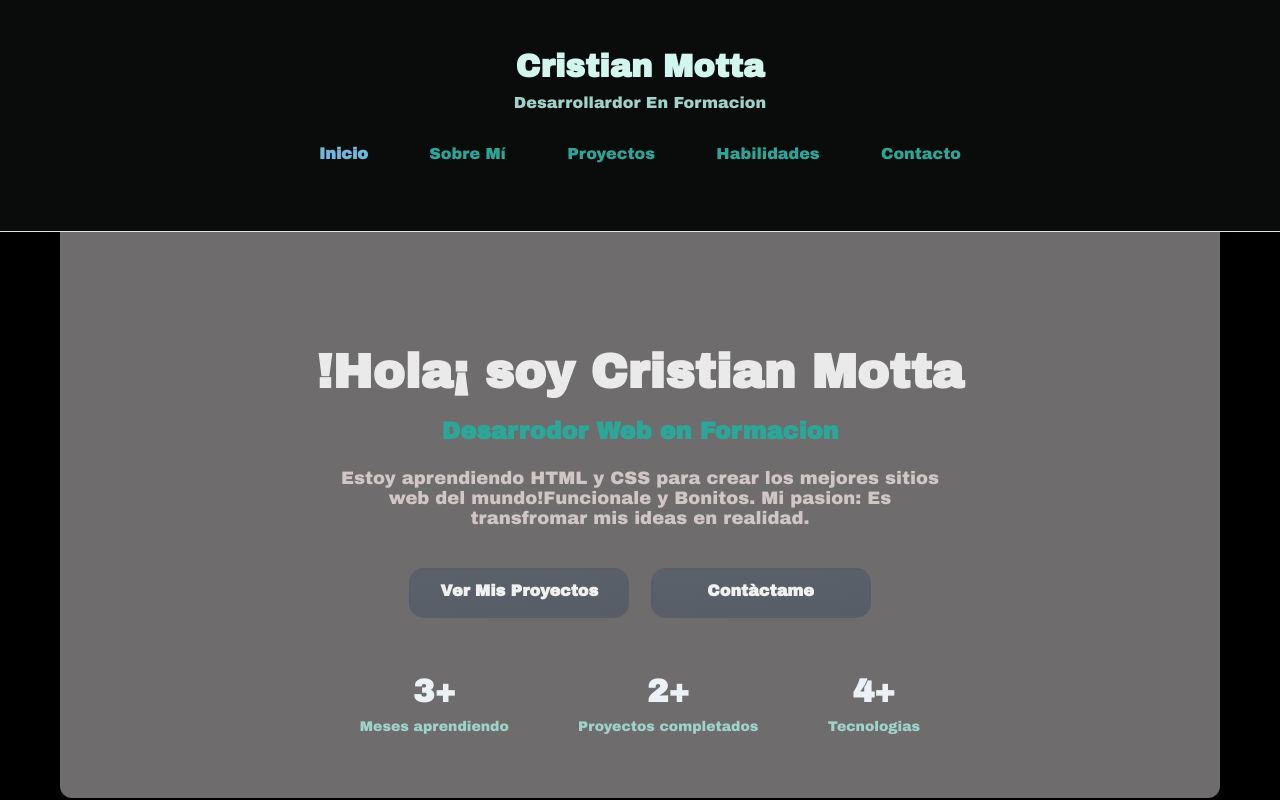
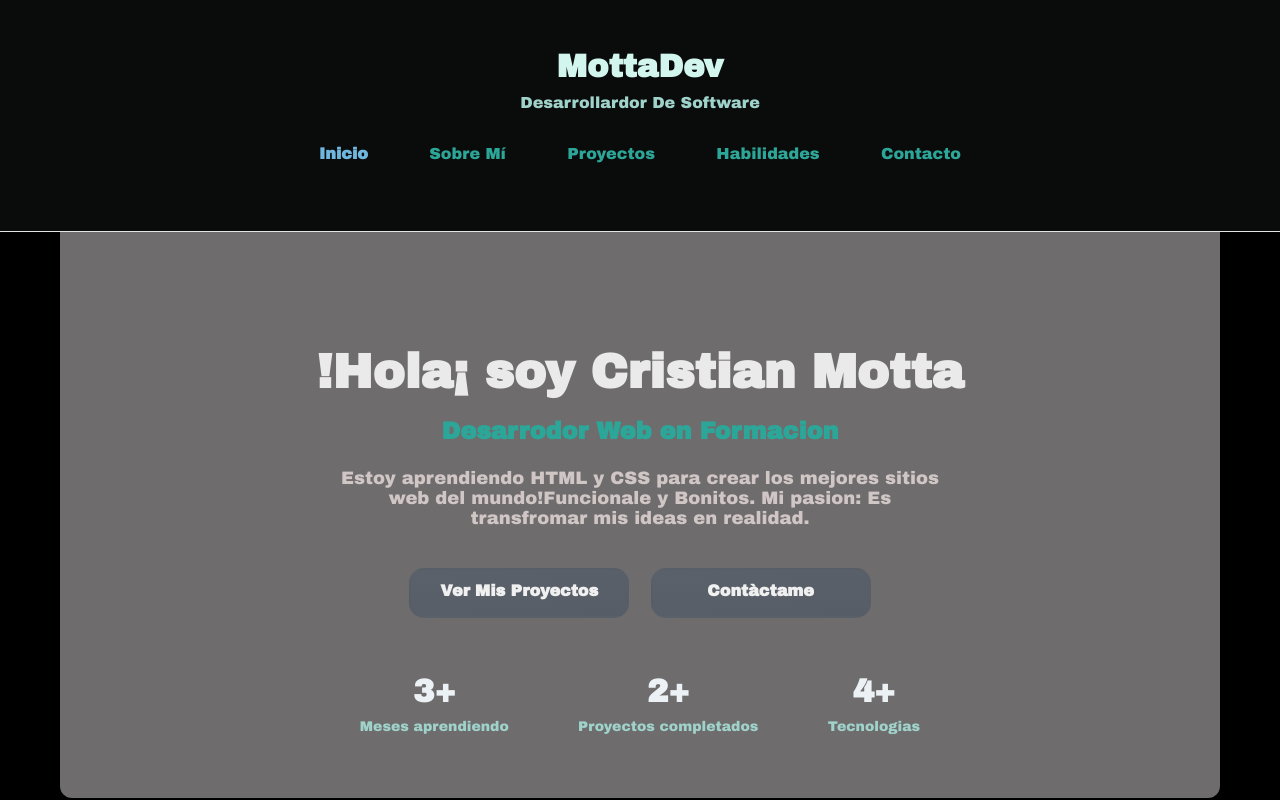
Before and after one commit to Cristianmotta/Fundamentos-de-Software, a plain HTML site: page Fundamentos css/Portafolio_Profesional/index.html in a window 1280 px wide. Shown: the top 800 px of the page. Drawn offline with Linux system fonts and the light colour scheme.

Commit message:
cambios 0.8

```diff
--- a/Fundamentos css/Portafolio_Profesional/index.html
+++ b/Fundamentos css/Portafolio_Profesional/index.html
@@ -13,8 +13,8 @@
     <header class="header">
         <div class="header__container">
             <div class="header__brand">
-                <h1 class="header__name">Cristian Motta</h1>
-                <p class="header__tegline">Desarrollardor En Formacion</p>
+                <h1 class="header__name">MottaDev</h1>
+                <p class="header__tegline">Desarrollardor De Software</p>
             </div>
 
             <nav class="nav">
```
Also changed, not shown: index.html (+1 -1 lines), img/funciones.png (added), img/variable.png (added), 1 other file.
